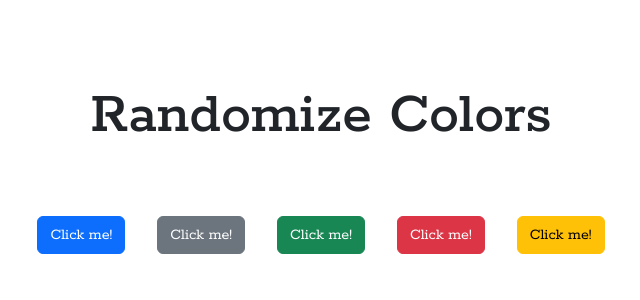
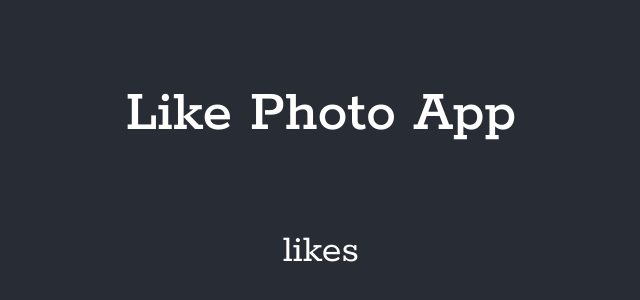
Before and after one commit to PiotrRomanczuk/30-projects-in-react, a React (Create React App) app: page / in a window 1280 px wide. Shown: the top 300 px of the page, without its empty margins (319-959 px from the left). Built offline with nearby package versions, Linux system fonts and the light colour scheme.

Commit message:
Fixing the ternary operators in Title.jsx

```diff
--- a/src/App.css
+++ b/src/App.css
@@ -5,7 +5,7 @@
 
 .App {
   text-align: center;
-  /* background-color: #282c34; */
+  background-color: #282c34;
   min-height: 100vh;
   font-family: 'Rokkitt', serif;
   display: flex;
@@ -13,7 +13,7 @@
   align-items: center;
   /* justify-content: center; */
   font-size: calc(10px + 2vmin);
-  /* color: white; */
+  color: white;
 }
 
 
--- a/src/App.js
+++ b/src/App.js
@@ -1,13 +1,15 @@
 import './App.css';
 import './buttons.css';
-import RandomizeColors from './projects/02-randomizeColors/RandomizeColors';
+// import RandomizeColors from './projects/02-randomizeColors/RandomizeColors';
 // import EsignatureApp from './projects/EsignatureApp';
+import LikePhotoApp from './projects/03-likeMyPhoto/LikePhotoApp';
 
 function App() {
 	return (
 		<div className='App'>
 			{/* <EsignatureApp /> */}
-			<RandomizeColors />
+			<LikePhotoApp />
+			{/* <RandomizeColors /> */}
 		</div>
 	);
 }
--- a/src/projects/02-randomizeColors/RandomizeColors.jsx
+++ b/src/projects/02-randomizeColors/RandomizeColors.jsx
@@ -2,6 +2,8 @@ import React from 'react';
 import Title from '../components/Title';
 // import Button from 'react-bootstrap/Button';
 import 'bootstrap/dist/css/bootstrap.min.css';
+
+let body = document.querySelector('body');
 
 export default function RandomizeColors() {
 	function getRandomColor() {
@@ -20,16 +22,16 @@ export default function RandomizeColors() {
 		console.log(e.target.id);
 		console.log(getRandomColor());
 
-		let body = document.querySelector('body');
-
-		console.log(body.style.backgroundColor);
+		console.log(body.style);
 
 		body.style.backgroundColor = getRandomColor;
+		console.log(body.style.backgroundColor);
+		// console.log(React.DOM.body.style.backgroundColor);
 	}
 
 	return (
 		<div className='container gap-4' onClick={handleClick}>
-			<Title text={'Randomize Colors'} classes={'mb-4'} />
+			<Title text={'Randomize Colors'} classes={'mb-4 subtitle'} />
 
 			<button type='button' className='btn btn-primary' id='1'>
 				Click me!
--- a/src/projects/03-likeMyPhoto/likePhotoApp.jsx
+++ b/src/projects/03-likeMyPhoto/likePhotoApp.jsx
@@ -1,8 +1,13 @@
 import React from 'react';
 import Title from '../components/Title';
 // import Button from 'react-bootstrap/Button';
-import 'bootstrap/dist/css/bootstrap.min.css';
+// import 'bootstrap/dist/css/bootstrap.min.css';
 
-export default function likePhotoApp() {
-	return <div>likePhotoApp</div>;
+export default function LikePhotoApp() {
+	return (
+		<div className='container'>
+			<Title text={'Like Photo App'} classes={'mb-3'} />
+			<Title text={'likes'} classes={'subtitle'} />
+		</div>
+	);
 }
--- a/src/projects/components/Title.jsx
+++ b/src/projects/components/Title.jsx
@@ -2,7 +2,8 @@ import React from 'react';
 
 export default function Title({ classes, text }) {
 	return (
-		<h1 className={!classes ? 'title' : classes && 'title text-center'}>
+		// <h1 className={!classes ? 'title' : classes}>
+		<h1 className={!classes ? 'title' : classes + ' title text-center'}>
 			{!text ? 'Title' : text}
 		</h1>
 	);
```
